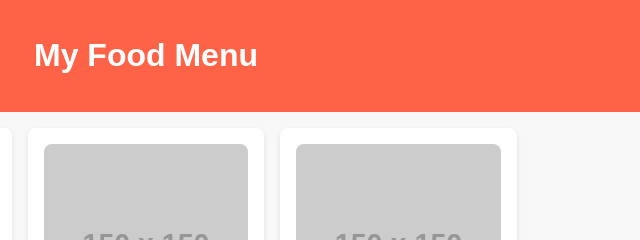
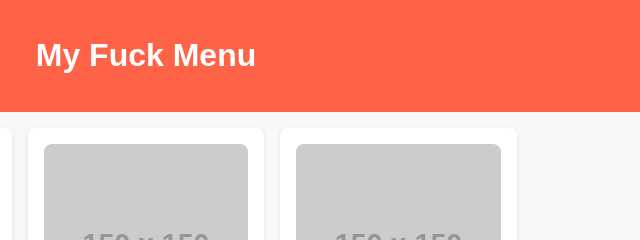
Before and after one commit to tech007mike/food-tracker, a plain HTML site: page index.html in a window 1280 px wide. Shown: the top 240 px of the page, 494-1134 px from the left. Drawn offline with Linux system fonts and the light colour scheme; placeholder pictures from the web are drawn by us.

Commit message:
initial commit

```diff
--- a/index.html
+++ b/index.html
@@ -9,7 +9,7 @@
 <body>
 
     <header>
-        <h1>My Food Menu</h1>
+        <h1>My Fuck Menu</h1>
     </header>
 
     <main>
```
